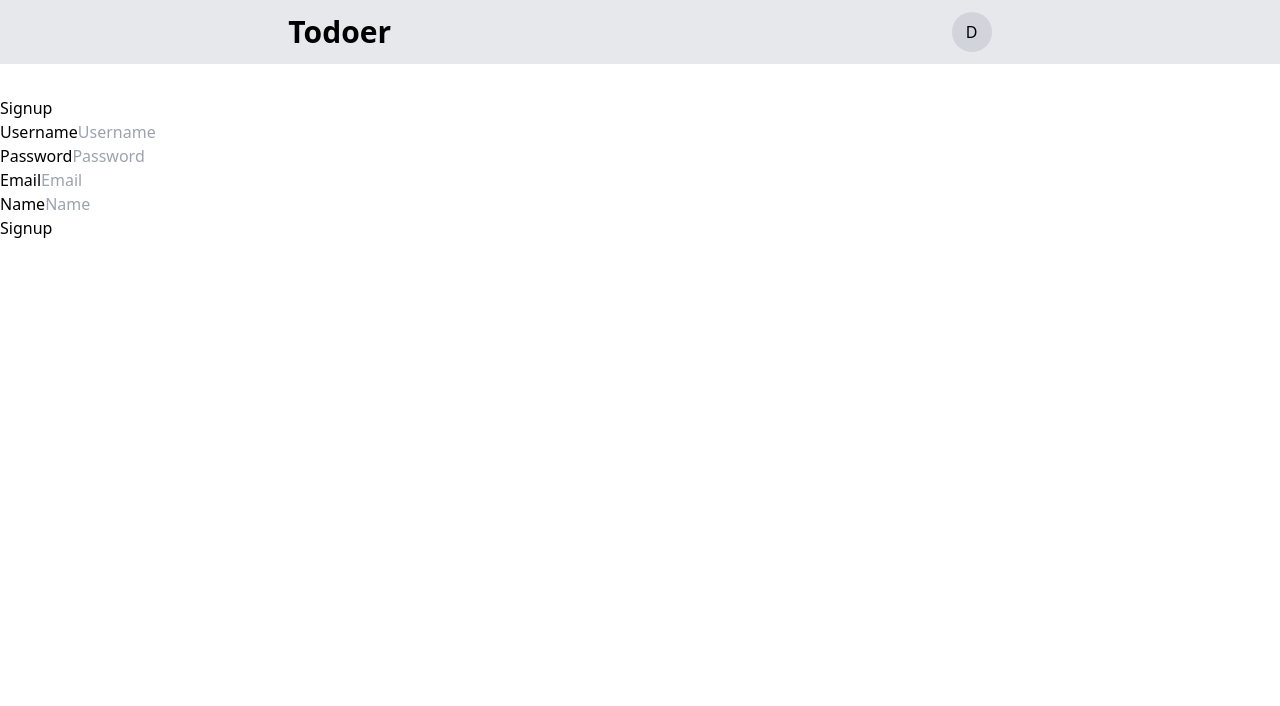
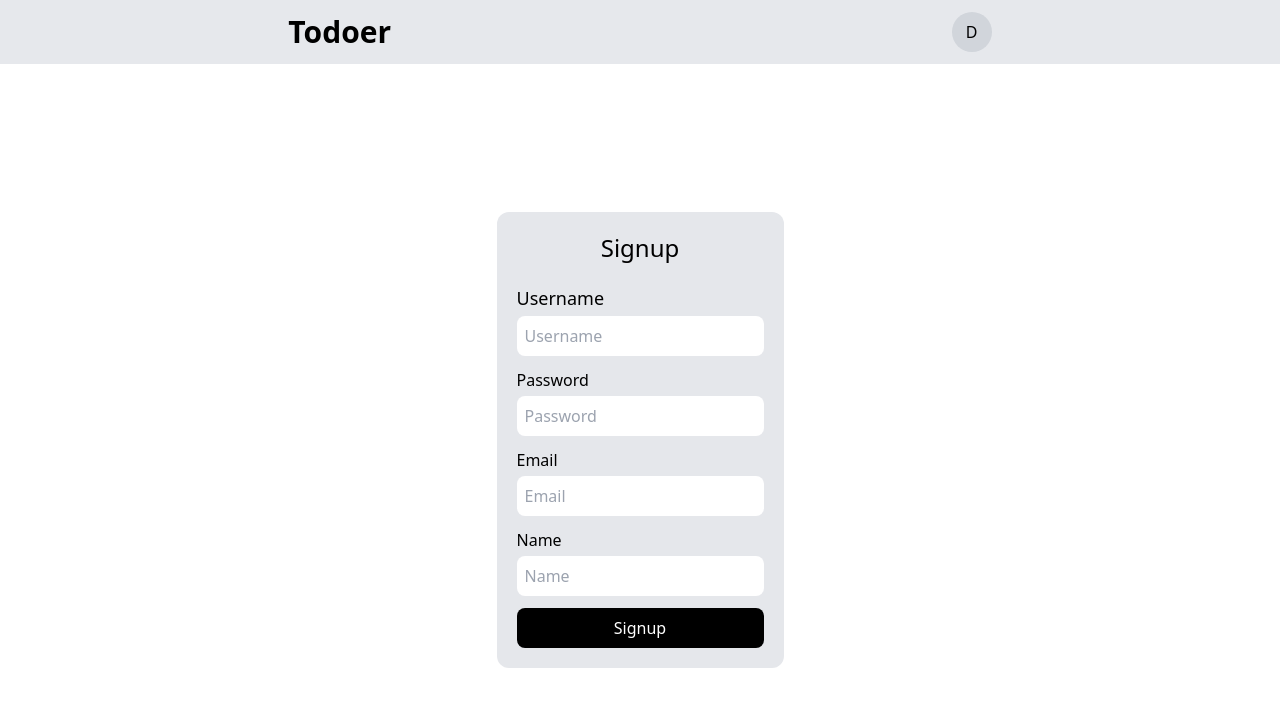
Before and after one commit to dhruvkaushik305/Todoer, a React (Vite) app in the folder frontend/: page /auth/signup in a window 1280 px wide. Shown: the top 706 px of the page. Built offline with nearby package versions, Linux system fonts and the light colour scheme.

Commit message:
STYLE: Gave some simple styling to the auth pages

```diff
--- a/frontend/src/App.tsx
+++ b/frontend/src/App.tsx
@@ -25,7 +25,7 @@ function App() {
   return (
     <div className="flex h-screen w-screen flex-col overflow-hidden">
       <NavbarLayout />
-      <div className="flex h-full w-full grow flex-col overflow-y-auto pb-[1rem] pt-[6rem]">
+      <div className="flex h-full w-full grow flex-col items-center justify-center overflow-y-auto pb-[1rem] pt-[6rem]">
         <AppRoutes />
       </div>
     </div>
--- a/frontend/src/Pages/Auth/LoginLayout.tsx
+++ b/frontend/src/Pages/Auth/LoginLayout.tsx
@@ -9,35 +9,43 @@ const LoginLayout: React.FC = () => {
   const onSubmit = async (data: LoginType) => {
     const response = await login(data);
     if (response.success) {
-      localStorage.setItem("authorization", response.token);
+      localStorage.setItem("authorization", response.token!);
       navigate("/");
     } else {
       console.log(response.message);
     }
   };
   return (
-    <div>
-      <header>Login</header>
-      <form onSubmit={handleSubmit(onSubmit)}>
-        <div>
-          <label htmlFor="username">Username</label>
+    <div className="mx-auto flex flex-col gap-5 rounded-xl bg-gray-200 p-5">
+      <header className="text-center text-2xl">Login</header>
+      <form onSubmit={handleSubmit(onSubmit)} className="flex flex-col gap-3">
+        <div className="flex flex-col gap-1">
+          <label htmlFor="username" className="text-lg">
+            Username
+          </label>
           <input
             type="text"
             placeholder="Username"
             id="username"
             {...register("username")}
+            className="rounded-lg p-2 focus:outline-none"
           />
         </div>
-        <div>
-          <label htmlFor="password">Password</label>
+        <div className="flex flex-col gap-1">
+          <label htmlFor="password" className="text-lg">
+            Password
+          </label>
           <input
             type="password"
             placeholder="Password"
             id="password"
             {...register("password")}
+            className="rounded-lg p-2 focus:outline-none"
           />
         </div>
-        <button>Login</button>
+        <button className="rounded-lg bg-black px-3 py-2 text-white">
+          Login
+        </button>
       </form>
     </div>
   );
--- a/frontend/src/Pages/Auth/SignupLayout.tsx
+++ b/frontend/src/Pages/Auth/SignupLayout.tsx
@@ -16,36 +16,52 @@ const SignupLayout: React.FC = () => {
     }
   };
   return (
-    <div>
-      <header>Signup</header>
-      <form onSubmit={handleSubmit(onSubmit)}>
-        <div>
-          <label htmlFor="username">Username</label>
+    <div className="mx-auto flex flex-col gap-5 rounded-xl bg-gray-200 p-5">
+      <header className="text-center text-2xl">Signup</header>
+      <form onSubmit={handleSubmit(onSubmit)} className="flex flex-col gap-3">
+        <div className="flex flex-col gap-1">
+          <label htmlFor="username" className="text-lg">
+            Username
+          </label>
           <input
             type="text"
             placeholder="Username"
             {...register("username")}
             id="username"
+            className="rounded-lg p-2 focus:outline-none"
           />
         </div>
-        <div>
+        <div className="flex flex-col gap-1">
           <label htmlFor="password">Password</label>
           <input
             type="password"
             placeholder="Password"
             {...register("password")}
             id="password"
+            className="rounded-lg p-2 focus:outline-none"
           />
         </div>
-        <div>
+        <div className="flex flex-col gap-1">
           <label htmlFor="Email">Email</label>
-          <input type="email" placeholder="Email" {...register("email")} />
+          <input
+            type="email"
+            placeholder="Email"
+            {...register("email")}
+            className="rounded-lg p-2 focus:outline-none"
+          />
         </div>
-        <div>
+        <div className="flex flex-col gap-1">
           <label htmlFor="Name">Name</label>
-          <input type="text" placeholder="Name" {...register("name")} />
+          <input
+            type="text"
+            placeholder="Name"
+            {...register("name")}
+            className="rounded-lg p-2 focus:outline-none"
+          />
         </div>
-        <button>Signup</button>
+        <button className="rounded-lg bg-black px-3 py-2 text-white">
+          Signup
+        </button>
         {error && <p>{error}</p>}
       </form>
     </div>
--- a/frontend/src/actions/authActions.ts
+++ b/frontend/src/actions/authActions.ts
@@ -1,4 +1,9 @@
-import { LoginType, SignupType } from "../Lib/authType";
+import {
+  loginResponse,
+  LoginType,
+  signupResponse,
+  SignupType,
+} from "../Lib/authType";
 
 export const signup = async (input: SignupType) => {
   try {
@@ -9,10 +14,11 @@ export const signup = async (input: SignupType) => {
       },
       body: JSON.stringify(input),
     });
-    const data = await response.json();
+    const data: signupResponse = await response.json();
     return data;
   } catch (err) {
     console.log(err);
+    return { success: false, message: "Something went wrong" };
   }
 };
 export const login = async (input: LoginType) => {
@@ -24,9 +30,10 @@ export const login = async (input: LoginType) => {
       },
       body: JSON.stringify(input),
     });
-    const data = await response.json();
+    const data: loginResponse = await response.json();
     return data;
   } catch (err) {
     console.log(err);
+    return { success: false, message: "Something went wrong" };
   }
 };
```
Also changed, not shown: frontend/src/Lib/authType.ts (+11 -0 lines).
